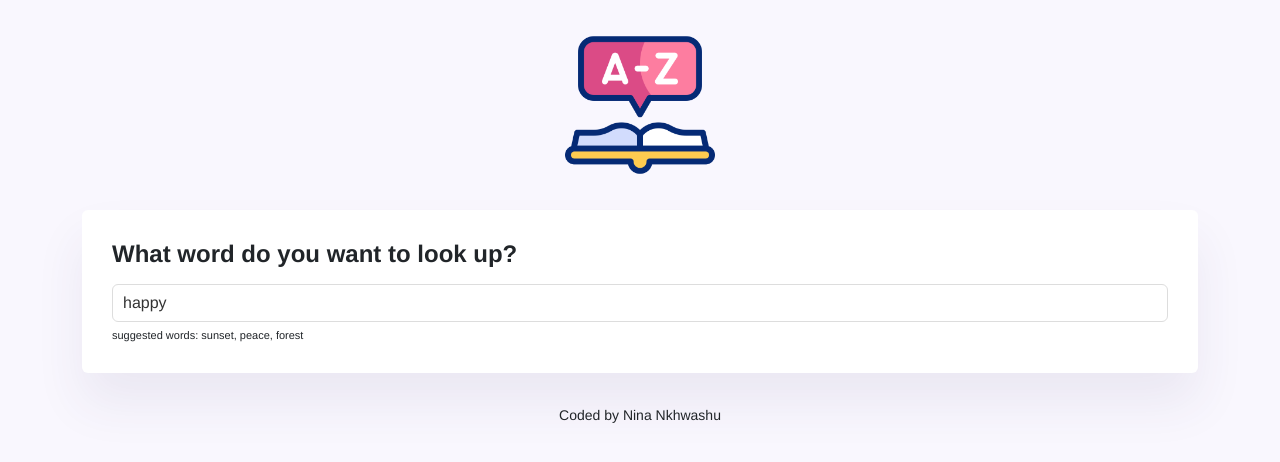
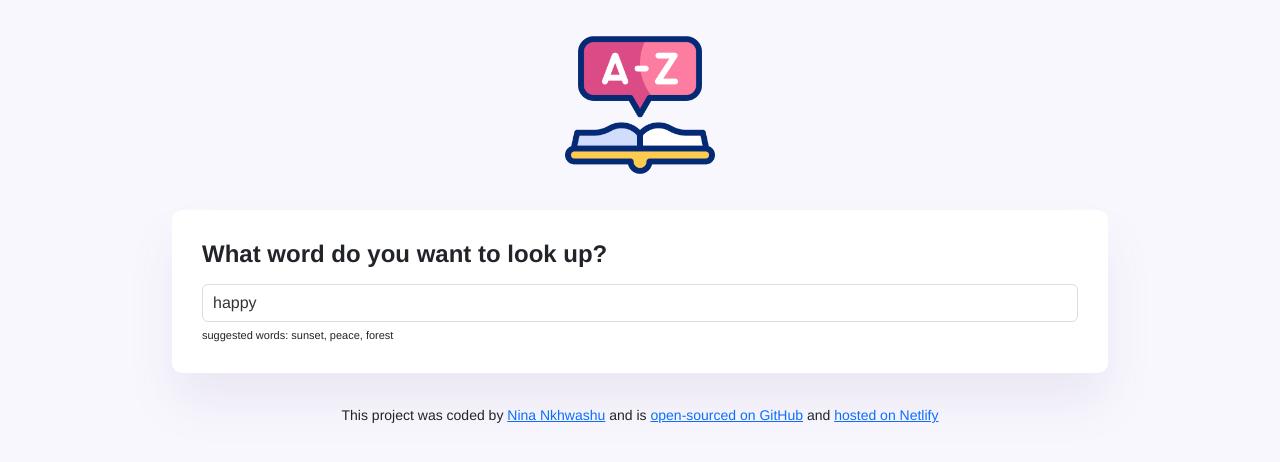
Before and after one commit to ninankhwashu/dictionary-search-engine, a React (Create React App) app in the folder my-app/: page / in a window 1280 px wide. Shown: the top 462 px of the page. Built offline with nearby package versions, Linux system fonts and the light colour scheme; no server answers.

Commit message:
Add footer credit

```diff
--- a/my-app/src/App.css
+++ b/my-app/src/App.css
@@ -1,6 +1,11 @@
 body {
   background: #f9f7fe;
   font-family: "Cerebri-Sans", Helvetica, Arial, sans-serif;
+}
+
+.App {
+  max-width: 960px;
+  margin: 0 auto;
 }
 
 .App-header {
--- a/my-app/src/App.js
+++ b/my-app/src/App.js
@@ -13,7 +13,32 @@ export default function App() {
           <Dictionary defaultKeyword="happy" />
         </main>
         <footer className="App-footer">
-          <small>Coded by Nina Nkhwashu</small>
+          <small>
+            This project was coded by{" "}
+            <a
+              href="https://www.linkedin.com/in/ninankhwashu/"
+              target="_blank"
+              rel="noopener noreferrer"
+            >
+              Nina Nkhwashu
+            </a>{" "}
+            and is{" "}
+            <a
+              href="https://github.com/ninankhwashu/dictionary-search-engine"
+              target="_blank"
+              rel="noopener noreferrer"
+            >
+              open-sourced on GitHub
+            </a>{" "}
+            and{" "}
+            <a
+              href="https://wordtionary.netlify.app/"
+              target="_blank"
+              rel="noopener noreferrer"
+            >
+              hosted on Netlify
+            </a>
+          </small>
         </footer>
       </div>
     </div>
--- a/my-app/src/Dictionary.css
+++ b/my-app/src/Dictionary.css
@@ -7,7 +7,7 @@
 .Dictionary section {
   background: white;
   padding: 30px;
-  border-radius: 6px;
+  border-radius: 10px;
   box-shadow: 0 30px 50px rgba(65, 50, 100, 0.08);
   margin: 20px 0;
 }
--- a/my-app/src/Dictionary.js
+++ b/my-app/src/Dictionary.js
@@ -1,23 +1,37 @@
 import React, { useState } from "react";
+import axios from "axios";
 import Results from "./Results";
-import axios from "axios";
+import Photos from "./Photos";
 import "./Dictionary.css";
 
 export default function Dictionary(props) {
   let [keyword, setKeyword] = useState(props.defaultKeyword);
   let [results, setResults] = useState(null);
   let [loaded, setLoaded] = useState(false);
+  let [photos, setPhotos] = useState(null);
 
-  function handleResponse(response) {
+  function handleDictionaryResponse(response) {
     setResults(response.data);
   }
 
+  function handlePexelsResponse(response) {
+    setPhotos(response.data.photos);
+  }
+
   function search() {
-    // documentation: https://www.shecodes.io/learn/apis/dictionary
+    // SheCodes dictionary API documentation: https://www.shecodes.io/learn/apis/dictionary
 
     let apiKey = "04a7c8423bffd931f0eo50c50b099bt8";
     let apiUrl = `https://api.shecodes.io/dictionary/v1/define?word=${keyword}&key=${apiKey}`;
-    axios.get(apiUrl).then(handleResponse);
+    axios.get(apiUrl).then(handleDictionaryResponse);
+
+    //Pexels dictionary API documentation: https://www.pexels.com/api/documentation/
+    let pexelsApiKey =
+      "d8fCzh7cY0kCTBVFC1lwEbqRSnqGWe80KQ3ngZDkbdzxQlTS1QZIIcxy";
+    let pexelsApiUrl = `https://api.pexels.com/v1/search?query=${keyword}&per_page=9`;
+    axios
+      .get(pexelsApiUrl, { headers: { Authorization: pexelsApiKey } })
+      .then(handlePexelsResponse);
   }
 
   function handleSubmit(event) {
@@ -50,6 +64,7 @@ export default function Dictionary(props) {
         </section>
 
         <Results results={results} />
+        <Photos photos={photos} />
       </div>
     );
   } else {
--- /dev/null
+++ b/my-app/src/Photos.css
@@ -0,0 +1,4 @@
+.Photos img {
+  border-radius: 8px;
+  margin-bottom: 20px;
+}
--- /dev/null
+++ b/my-app/src/Photos.js
@@ -0,0 +1,28 @@
+import React from "react";
+import "./Photos.css";
+
+export default function Photos(props) {
+  if (props.photos) {
+    return (
+      <section className="Photos">
+        <div className="row">
+          {props.photos.map(function (photo, index) {
+            return (
+              <div className="col-4" key={index}>
+                <a href={photo.src.original} target="_blank" rel="noreferrer">
+                  <img
+                    src={photo.src.landscape}
+                    className="img-fluid"
+                    alt="results display"
+                  />
+                </a>
+              </div>
+            );
+          })}
+        </div>
+      </section>
+    );
+  } else {
+    return null;
+  }
+}
```
